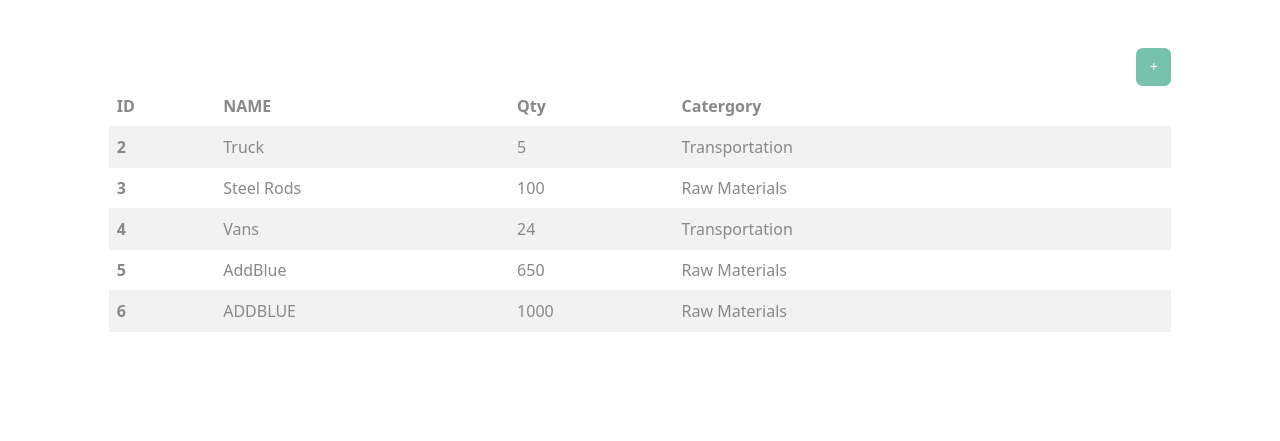
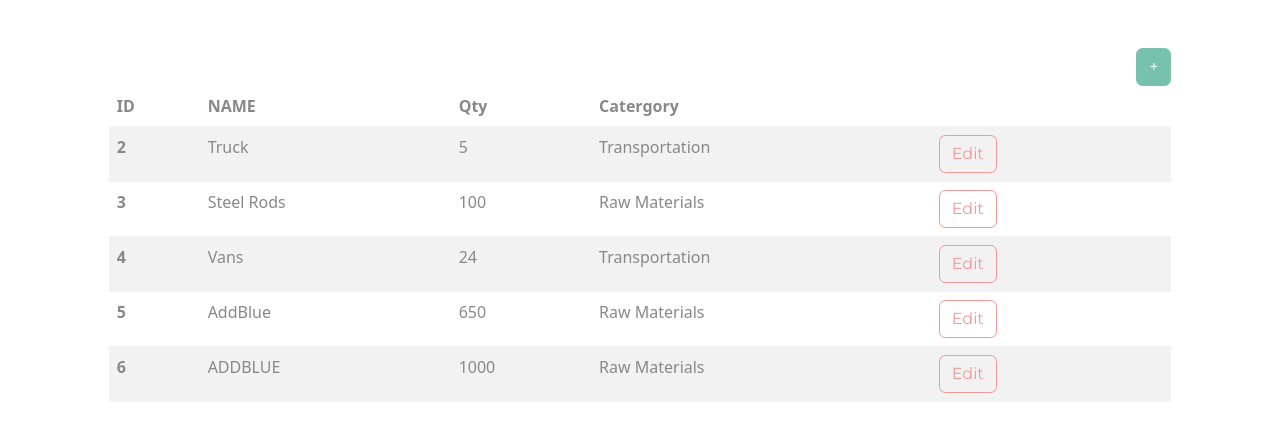
Before and after one commit to JB060/project4, a Django app: template inventory_management/inventory/templates/inventory/dashboard.html in a window 1280 px wide. Shown: the part 56-497 px from the top of the page. Run offline with Django 5.2, Linux system fonts and the light colour scheme; the template is opened without the code that fills it: values that come from a table or form of the project are taken from there, others are empty; data comes from the database, SQL or seed files in the repository.

Commit message:
added te edit button into the dashboard

```diff
--- a/inventory_management/inventory/templates/inventory/dashboard.html
+++ b/inventory_management/inventory/templates/inventory/dashboard.html
@@ -37,7 +37,7 @@
 						<td>{{ item.name }}</td>
                         <td>{{ item.quantity }}</td>
                         <td>{{ item.category.name }}</td>
-                        <td></td>
+                        <td><a href="{% url 'edit-item' item.id %}" class="btn btn-outline-secondary">Edit</a></td>
                         <td></td>
                     </tr>
 
```
